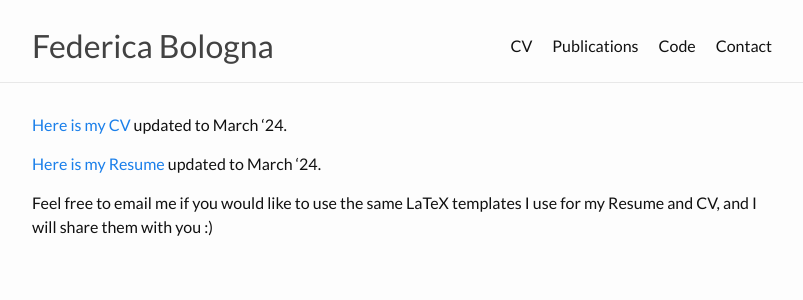
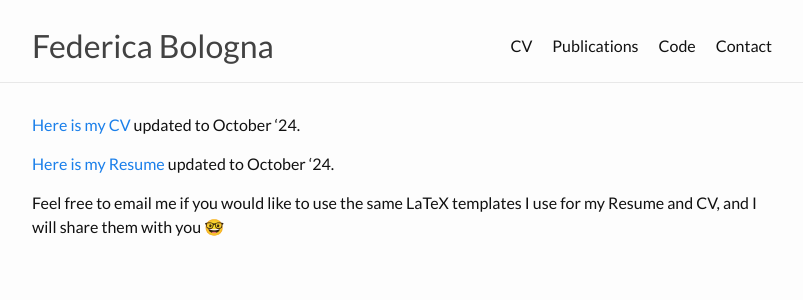
Before and after one commit to federicabologna/federicabologna.github.io, a Jekyll site: the page built from CV.markdown, in a window 1280 px wide. Shown: the top 300 px of the page, without its empty margins (238-1041 px from the left). Built offline with Jekyll 4.4.1, drawn with Linux system fonts in a browser that asks for light colours.

Commit message:
once again

```diff
--- a/CV.markdown
+++ b/CV.markdown
@@ -4,8 +4,8 @@ title: CV
 permalink: /CV and Resume/
 ---
 
-[Here is my CV](/assets/Bologna_Federica_CV.pdf) updated to March '24.
+[Here is my CV](/assets/Bologna_Federica_CV.pdf) updated to October '24.
 
-[Here is my Resume](/assets/Bologna_Federica_resume.pdf) updated to March '24.
+[Here is my Resume](/assets/Bologna_Federica_resume.pdf) updated to October '24.
 
-Feel free to email me if you would like to use the same LaTeX templates I use for my Resume and CV, and I will share them with you :)
+Feel free to email me if you would like to use the same LaTeX templates I use for my Resume and CV, and I will share them with you 🤓
```
Also changed, not shown: index.markdown (+4 -11 lines), 3 other files.
